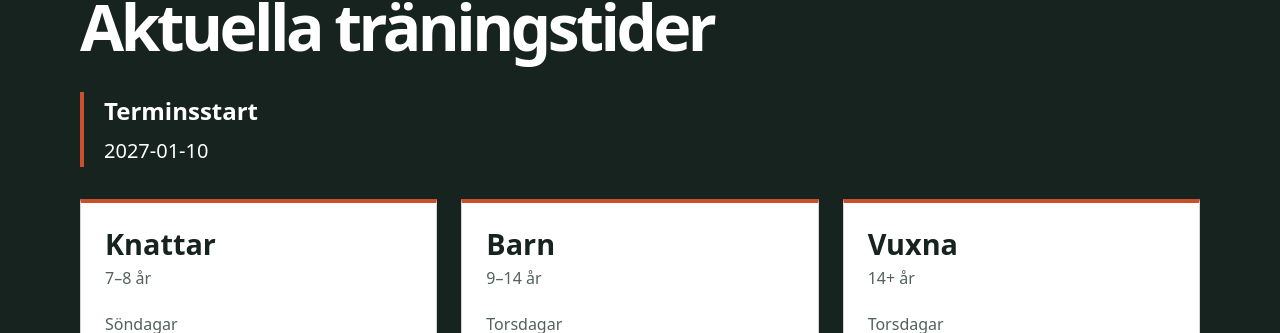
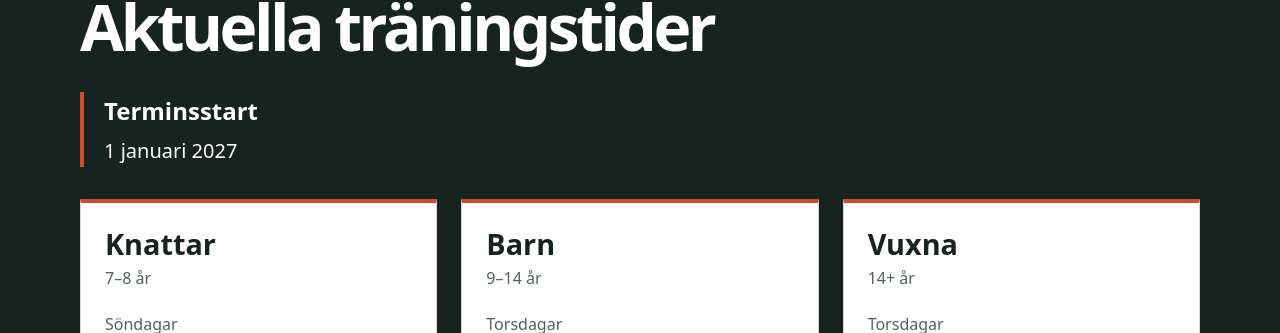
Before and after one commit to Alingsas-Ju-Jutsu/alingsasju-jujutsu.se, a Jekyll site: the page built from index.md, in a window 1280 px wide and 900 px high, scrolled down 802 px. Shown: the part 123-456 px from the top of the window. Built offline with Jekyll 4.4.1, drawn with Linux system fonts in a browser that asks for light colours.

Commit message:
Update training term start
Co-authored-by: Copilot <223556219+Copilot@users.noreply.github.com>

```diff
--- a/_data/training_schedule.yml
+++ b/_data/training_schedule.yml
@@ -1,6 +1,6 @@
 term_start:
   title: Terminsstart
-  date: "2027-01-10"
+  date: "1 januari 2027"
 exceptions:
   - date: "2026-10-22"
     reason: Höstlov
```
